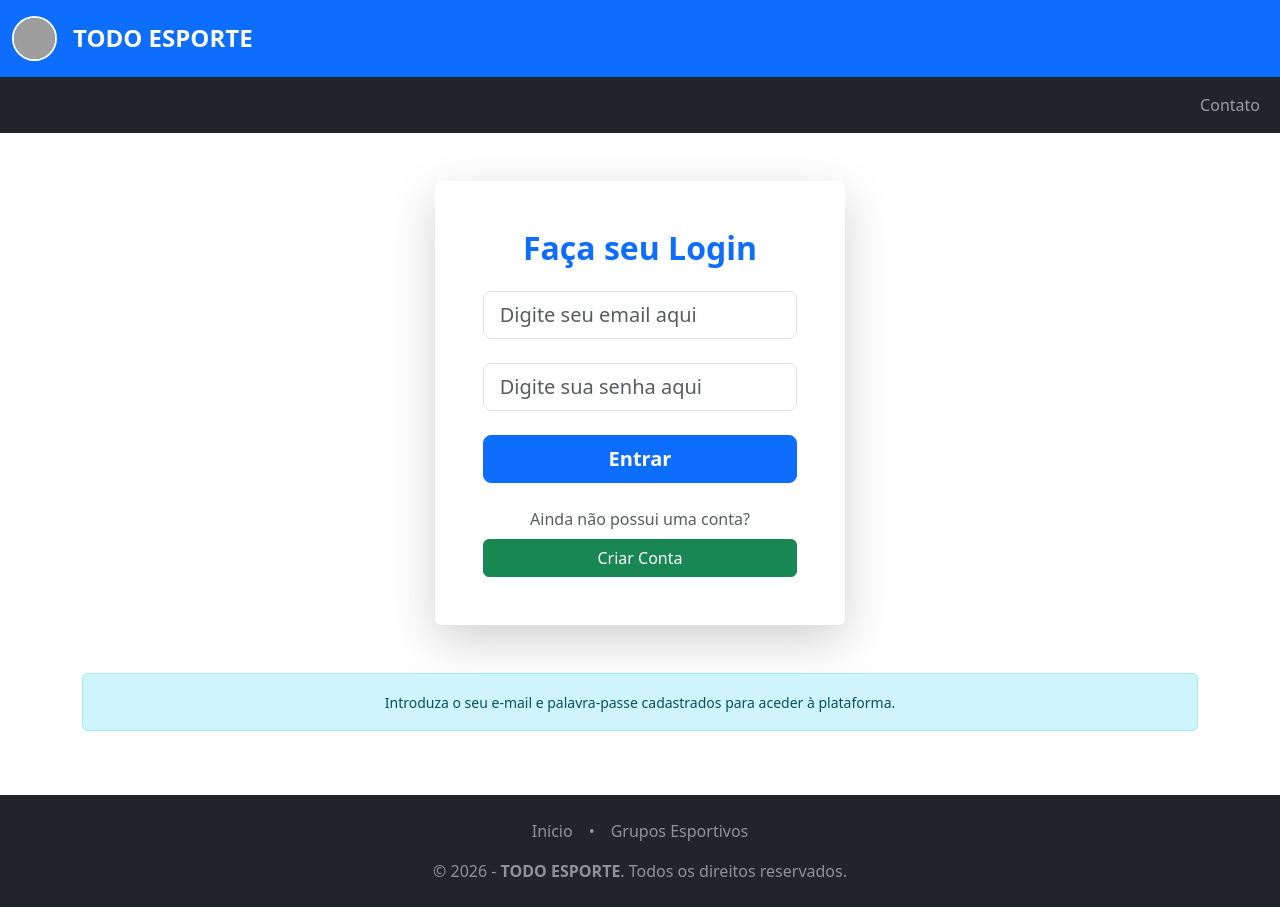
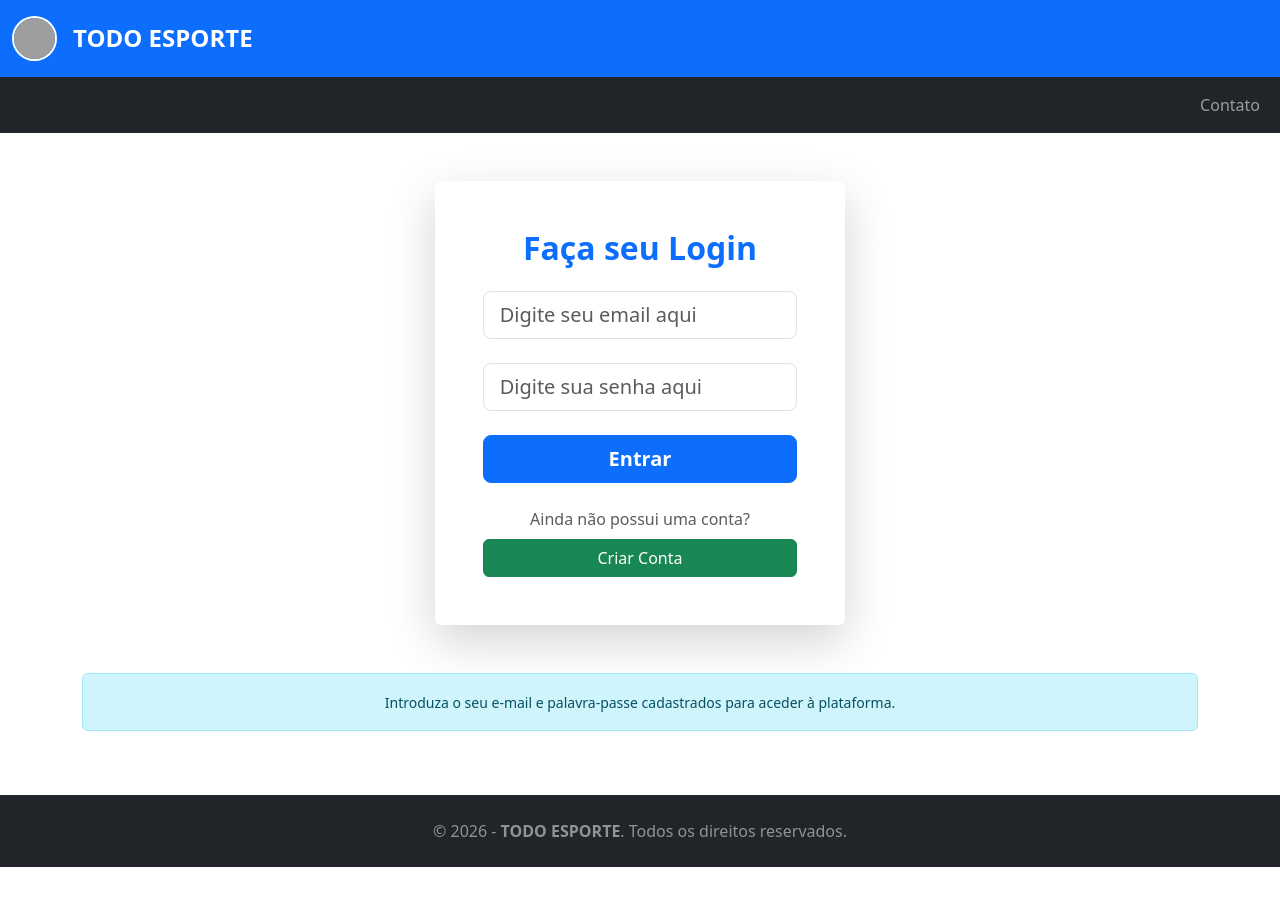
Before and after one commit to 20241ireads0004-JV/prg04joaovictor-react, a React (Create React App) app: page / in a window 1280 px wide. After the commit the page ends 867 px from the top, so only its background shows below. Built offline with nearby package versions, Linux system fonts and the light colour scheme; grey boxes are pictures that could not be loaded.

Commit message:
Fix: Remoção de links no Footer

```diff
--- a/src/infrastructure/components/Footer.jsx
+++ b/src/infrastructure/components/Footer.jsx
@@ -13,20 +13,6 @@ export default function Footer() {
     <footer className="bg-dark text-white py-4 mt-auto">
       <div className="container text-center">
         <div className="row align-items-center">
-
-          {/* SEÇÃO DE LINKS RÁPIDOS */}
-          <div className="col-12 mb-3">
-            <nav className="d-flex justify-content-center gap-3 flex-wrap">
-              <Link to="/" className="text-white-50 text-decoration-none hover-white">
-                Início
-              </Link>
-              <span className="text-white-50">•</span>
-              <Link to="/grupo-esportivo" className="text-white-50 text-decoration-none">
-                Grupos Esportivos
-              </Link>
-            </nav>
-          </div>
-
           {/* DIREITOS RESERVADOS */}
           <div className="col-12">
             <p className="mb-0 text-white-50 fs-7">
```
